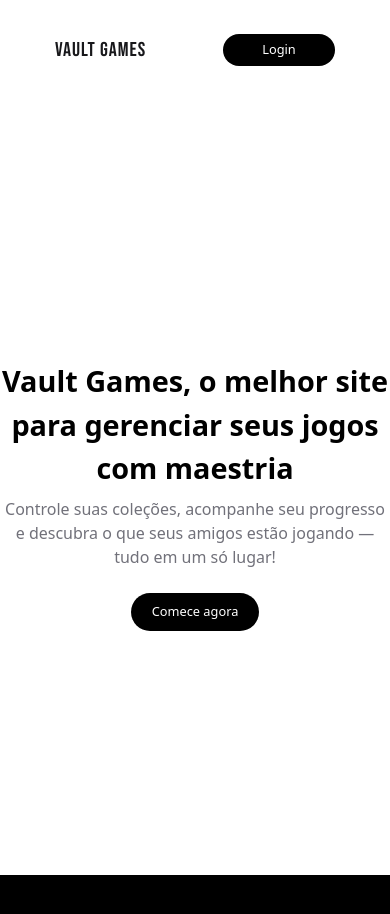
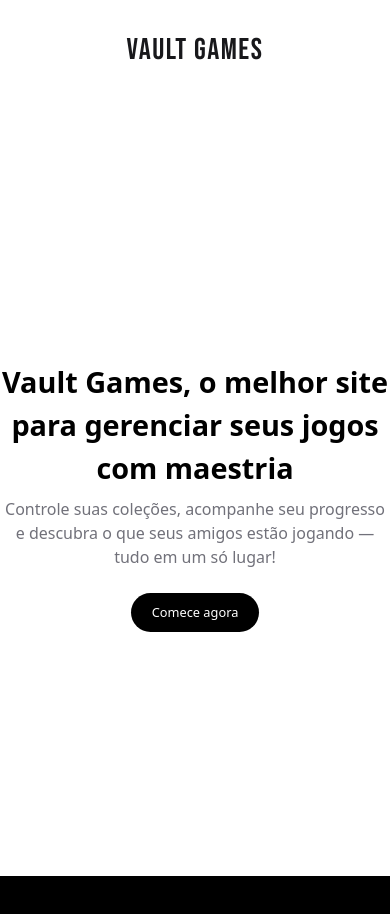
Before and after one commit to OtavioAraujoS/vault-games, a React (Vite) app: page / in a window 390 px wide. Shown: the top 914 px of the page. Built offline with nearby package versions, Linux system fonts and the light colour scheme.

Commit message:
feat: improve Header component styling for better alignment and visibility

```diff
--- a/src/pages/home/components/Header.tsx
+++ b/src/pages/home/components/Header.tsx
@@ -17,8 +17,8 @@ export const Header = ({
 
   return (
     <header className="w-[80%] min-h-[8vh] flex justify-between items-center p-4 mt-4">
-      <div className="flex items-center">
-        <h1 className="font-bebas tracking-wider text-xl text-zinc-900 lg:text-2xl">
+      <div className="flex items-center mx-auto lg:mx-0">
+        <h1 className="font-bebas tracking-wider text-zinc-900 text-3xl">
           Vault Games
         </h1>
       </div>
@@ -46,7 +46,7 @@ export const Header = ({
         </ul>
       </div>
 
-      <div>
+      <div className="hidden lg:block">
         <button
           className="w-[7rem] h-[2rem] lg:w-[8rem] lg:h-[2.5rem] bg-black text-white text-[0.8rem] lg:text-[1rem] rounded-3xl"
           onClick={redirectToLogin}
```
